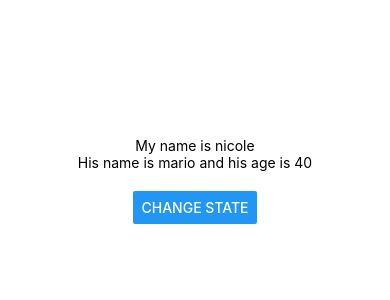
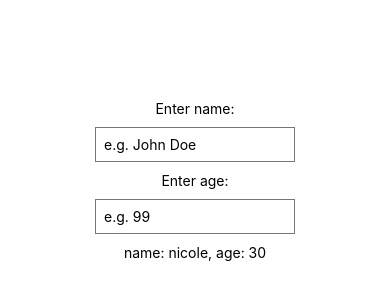
Before and after one commit to nicoledag/learnReactNative, a React Native app: screen / in a window 390 px wide. Shown: the part 242-542 px from the top of the page. Built offline with nearby package versions, Linux system fonts and the light colour scheme.

Commit message:
Add textInput

```diff
--- a/App.js
+++ b/App.js
@@ -1,23 +1,31 @@
 import { StatusBar } from 'expo-status-bar';
 import React, { useState } from 'react';
-import { StyleSheet, Text, View, Button } from 'react-native';
+import { StyleSheet, Text, View, TextInput } from 'react-native';
 
 export default function App() {
   const [name, setName] = useState('nicole')
-  const [person, setPerson] = useState({ name: 'mario', age: 40 })
+  const [age, setAge] = useState('30')
 
   const clickHandler = () => {
-    setName('chun-li')
-    setPerson({ name: 'luigi', age: 45 })
+    setName('')
+    setAge('')
   }
 
   return (
     <View style={styles.container}>
-      <Text>My name is {name}</Text>
-      <Text>His name is {person.name} and his age is {person.age}</Text>
-      <View style={styles.buttonContainer}>
-        <Button title='change state' onPress={clickHandler}/>
-      </View>
+      <Text>Enter name:</Text>
+      <TextInput
+        style={styles.input}
+        placeholder='e.g. John Doe'
+        onChangeText={(val) => setName(val)}/>
+
+      <Text>Enter age:</Text>
+      <TextInput
+        style={styles.input}
+        placeholder='e.g. 99'
+        onChangeText={(val) => setAge(val)}/>
+
+      <Text>name: {name}, age: {age}</Text>
       <StatusBar style="auto" />
     </View>
   );
@@ -30,7 +38,11 @@
     alignItems: 'center',
     justifyContent: 'center',
   },
-  buttonContainer: {
-    marginTop: 20
+  input: {
+    borderWidth: 1,
+    borderColor: '#777',
+    padding: 8,
+    margin: 10,
+    width: 200,
   }
 });
```
